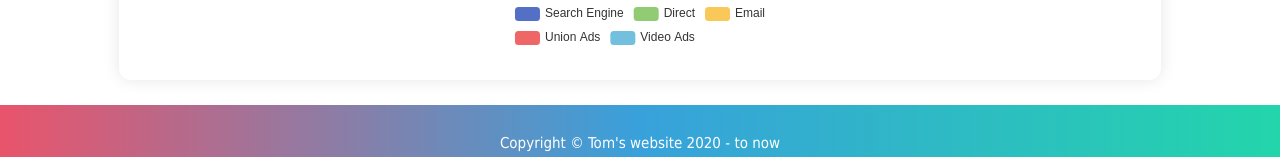
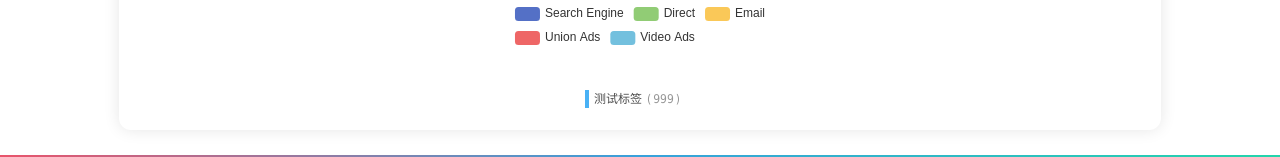
Before and after one commit to Domcat-Top/tomBlog, a Vue app: page /#/classify in a window 1280 px wide. Shown: the part 962-1119 px from the top of the page. Built offline with nearby package versions, Linux system fonts and the light colour scheme.

Commit message:
update labelPage construction

```diff
--- a/src/views/About/index.vue
+++ b/src/views/About/index.vue
@@ -41,6 +41,7 @@ import MyFooter from '@/layout/MyFooter/index.vue';
     top: 66vh;
     width: 100%;
     background-color: white;
+    animation: slideUpIn 1s;
 
     .card {
       margin: 0 auto;
--- a/src/views/Classify/index.vue
+++ b/src/views/Classify/index.vue
@@ -11,7 +11,15 @@
             <use xlink:href="#icon-shouye"></use>
           </svg>
         </div>
-        <div class="articleCharts" ref="articleCharts">1</div>
+        <div class="articleCharts" ref="articleCharts"></div>
+        <!-- 蓝色小圆圈 和 标签 -->
+        <div class="titleFooter">
+          <div class="labelItem">
+            <span class="leftCircle"></span>
+            <span class="labelName">测试标签<span style="margin-left: 5px;color: #969696;">(<span
+                  style="padding: 0 2px 0 2px;">999</span>)</span></span>
+          </div>
+        </div>
       </div>
       <!-- 页脚 -->
       <MyFooter></MyFooter>
@@ -85,6 +93,7 @@ onMounted(() => {
       width: $classify-container-width;
       // XY的偏移都是0，阴影范围是1rem单位的，然后阴影的颜色是这样的，透明度是0.1
       box-shadow: 0 0 1rem rgba(0, 0, 0, 0.1);
+
       // 版心的标题
       .title {
         font-size: 17px;
@@ -96,6 +105,28 @@ onMounted(() => {
         height: 350px;
         width: 300px;
       }
+
+      // 下面的标签
+      .titleFooter {
+        width: 500px;
+        margin-top: 20px;
+        color: #4D4D4D;
+        display: flex;
+        justify-content: space-evenly;
+        flex-wrap: wrap;
+
+        .labelItem {
+          width: 100px;
+          height: 10px;
+          margin: 20px 10px 0px 0px;
+
+          .leftCircle {
+            margin-right: 5px;
+            // 边框颜色
+            border: 2px solid #49b1f5;
+          }
+        }
+      }
     }
   }
 }
```
Lines whose indentation alone changed are shown as unchanged.
